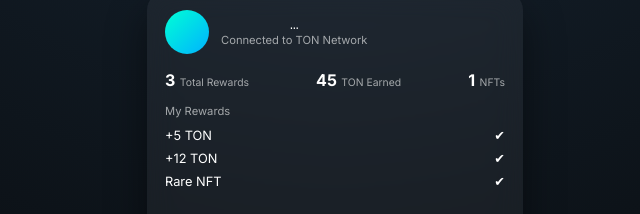
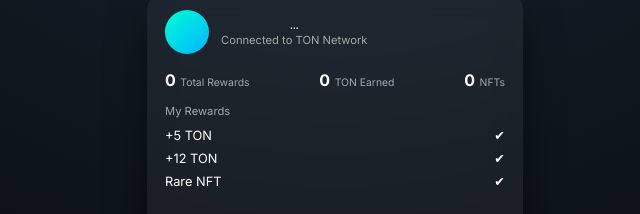
Before and after one commit to emperator16/miniapp, a website built with Vite: page src/index.html in a window 1280 px wide. Shown: the part 274-488 px from the top of the page, 305-945 px from the left. Built offline with nearby package versions, Linux system fonts and the light colour scheme; what @tonconnect/ui would draw is missing.

Commit message:
Update index.html

```diff
--- a/src/index.html
+++ b/src/index.html
@@ -59,15 +59,15 @@
 
     <div class="profile-stats">
       <div>
-        <strong id="total-rewards">3</strong>
+        <strong id="total-rewards">0</strong>
         <span>Total Rewards</span>
       </div>
       <div>
-        <strong id="ton-earned">45</strong>
+        <strong id="ton-earned">0</strong>
         <span>TON Earned</span>
       </div>
       <div>
-        <strong id="nfts-earned">1</strong>
+        <strong id="nfts-earned">0</strong>
         <span>NFTs</span>
       </div>
     </div>
```
